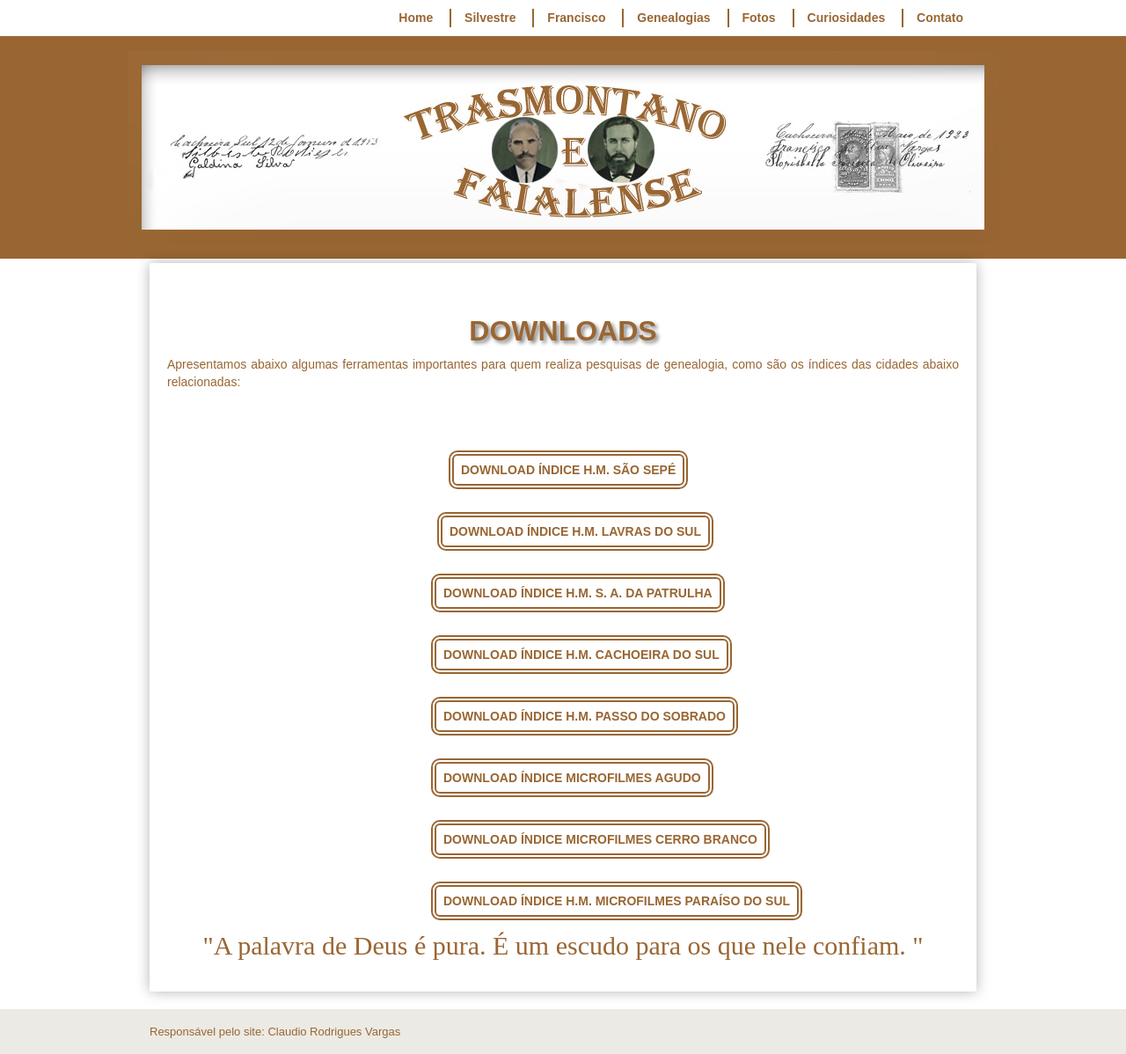
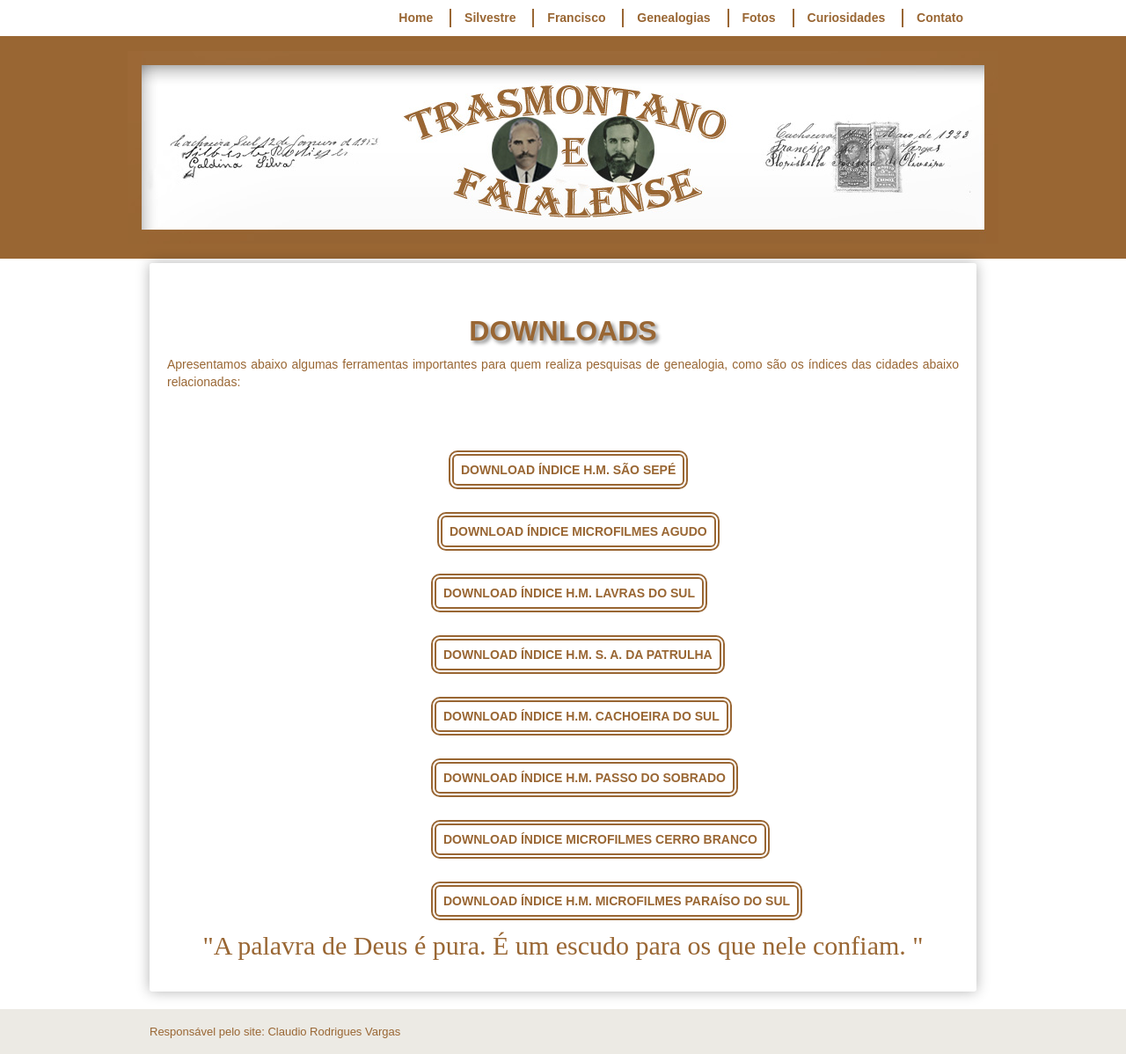
Before and after one commit to claudiovargas1955/claudiovargas1955.github.io, a Jekyll site: the page built from _pages/downloads.html, in a window 1280 px wide. Shown: the whole page at 88% size. Built offline with Jekyll 4.4.1, drawn with Linux system fonts in a browser that asks for light colours; some web fonts are replaced.

Commit message:
Update downloads.html

```diff
--- a/_pages/downloads.html
+++ b/_pages/downloads.html
@@ -132,11 +132,11 @@
 
 <div id="indices">
 <a class="indls" href="I.H.M. SÃO SEPÉ.rar">DOWNLOAD ÍNDICE H.M. SÃO SEPÉ</a><br>
-<a class="indsap" href="I.H.M. LAVRAS DO SUL.rar">DOWNLOAD ÍNDICE H.M. LAVRAS DO SUL</a><br>
-<a class="indcs" href="texto.rar";>DOWNLOAD ÍNDICE H.M. S. A. DA PATRULHA</a><br>
-<a class="indlcs" href="I.H.M. CACH SUL.rar";>DOWNLOAD ÍNDICE H.M. CACHOEIRA DO SUL</a><br>
-<a class="indlds" href="I.H.M. LAVRAS DO SUL.rar">DOWNLOAD ÍNDICE H.M. PASSO DO SOBRADO</a><br>
-<a class="indlfs" href="I.H.M. LAVRAS DO SUL.rar">DOWNLOAD ÍNDICE MICROFILMES AGUDO</a><br>
+<a class="indsap" href="I.H.M. LAVRAS DO SUL.rar">DOWNLOAD ÍNDICE MICROFILMES AGUDO</a><br>
+<a class="indcs" href="I.H.M. LAVRAS DO SUL.rar">DOWNLOAD ÍNDICE H.M. LAVRAS DO SUL</a><br>
+<a class="indlcs" href="texto.rar";>DOWNLOAD ÍNDICE H.M. S. A. DA PATRULHA</a><br>
+<a class="indlds" href="I.H.M. CACH SUL.rar";>DOWNLOAD ÍNDICE H.M. CACHOEIRA DO SUL</a><br>
+<a class="indlfs" href="I.H.M. LAVRAS DO SUL.rar">DOWNLOAD ÍNDICE H.M. PASSO DO SOBRADO</a><br>
 <a class="indlgs" href="I.H.M. LAVRAS DO SUL.rar">DOWNLOAD ÍNDICE MICROFILMES CERRO BRANCO</a><br>
 <a class="indlhs" href="I.H.M. LAVRAS DO SUL.rar">DOWNLOAD ÍNDICE H.M. MICROFILMES PARAÍSO DO SUL</a><br>
 
```
